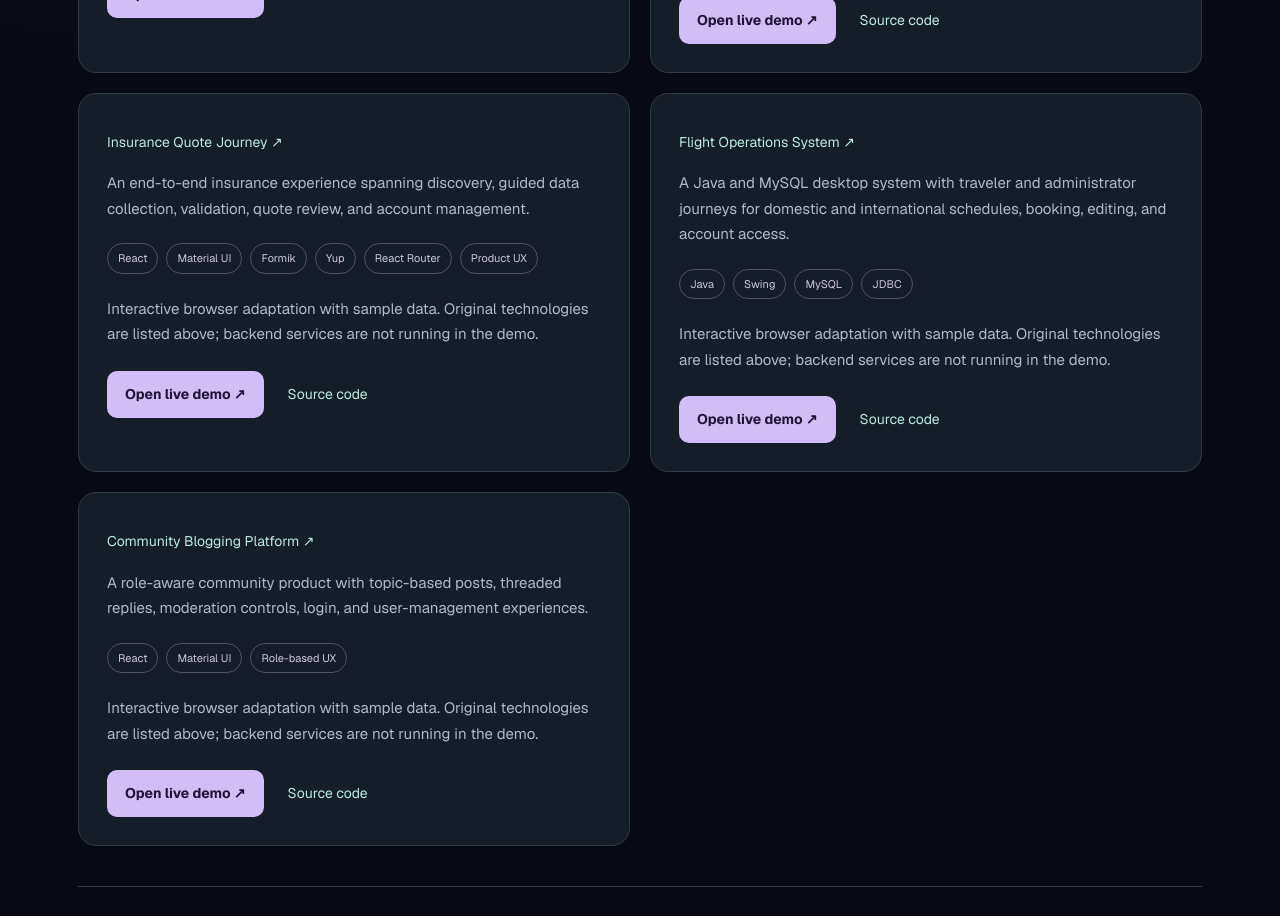
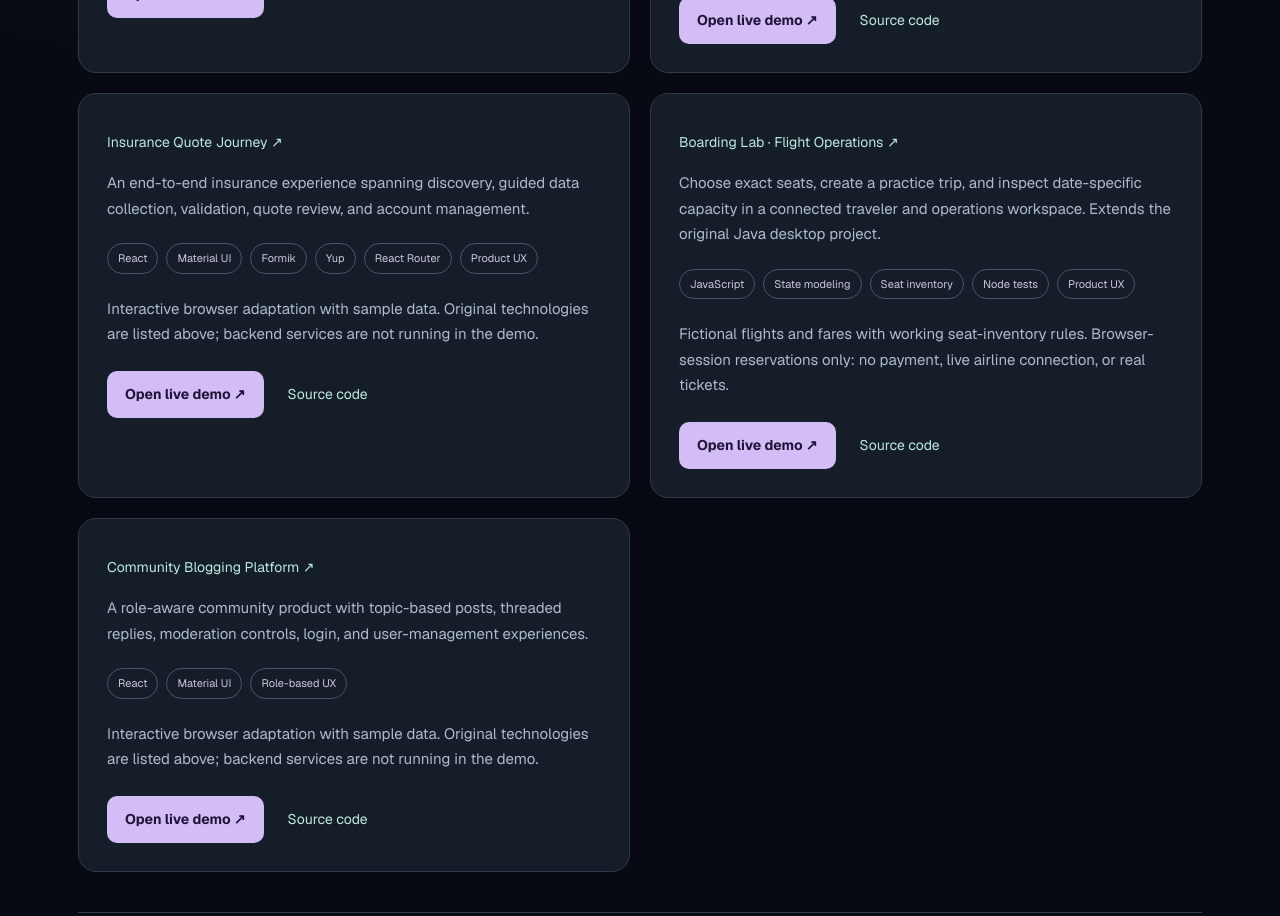
Before and after one commit to pratiksha0108/portfolio, a Next.js app: page /projects in a window 1280 px wide. Shown: the part 1280-2196 px from the top of the page. Built offline with nearby package versions, Linux system fonts and the light colour scheme.

Commit message:
Connect Boarding Lab to the project collection

```diff
--- a/app/projects/page.tsx
+++ b/app/projects/page.tsx
@@ -6,6 +6,7 @@ export const metadata={title:'Projects | Pratiksha Shirsat',description:'Explore
 function sourceNote(repo: string) {
  if (repo.endsWith('/Github-Data-Forecasting')) return 'Real public GitHub data with transparent statistical baselines. Capacity and queue are hypothetical; no staffing or productivity claims.';
  if (repo.endsWith('/nike-customer-service-ai')) return 'Kaggle practice data with customer details excluded. Transparent routing rules and templates, not live AI. Handling times are assumptions, not measured savings.';
+ if (repo.endsWith('/Flight-Management-System')) return 'Fictional flights and fares with working seat-inventory rules. Browser-session reservations only: no payment, live airline connection, or real tickets.';
  return 'Interactive browser adaptation with sample data. Original technologies are listed above; backend services are not running in the demo.';
 }
 export default function Projects(){
--- a/data/portfolio.ts
+++ b/data/portfolio.ts
@@ -228,10 +228,10 @@ export const productStories: ProductStory[] = [
 
 export const supportingProjects = [
   {
-    title: "Flight Operations System",
+    title: "Boarding Lab · Flight Operations",
     description:
-      "A Java and MySQL desktop system with traveler and administrator journeys for domestic and international schedules, booking, editing, and account access.",
-    stack: ["Java", "Swing", "MySQL", "JDBC"],
+      "Choose exact seats, create a practice trip, and inspect date-specific capacity in a connected traveler and operations workspace. Extends the original Java desktop project.",
+    stack: ["JavaScript", "State modeling", "Seat inventory", "Node tests", "Product UX"],
     repo: "https://github.com/pratiksha0108/Flight-Management-System",
     liveUrl: "https://pratiksha0108.github.io/Flight-Management-System/",
     symbol: "✈",
```
